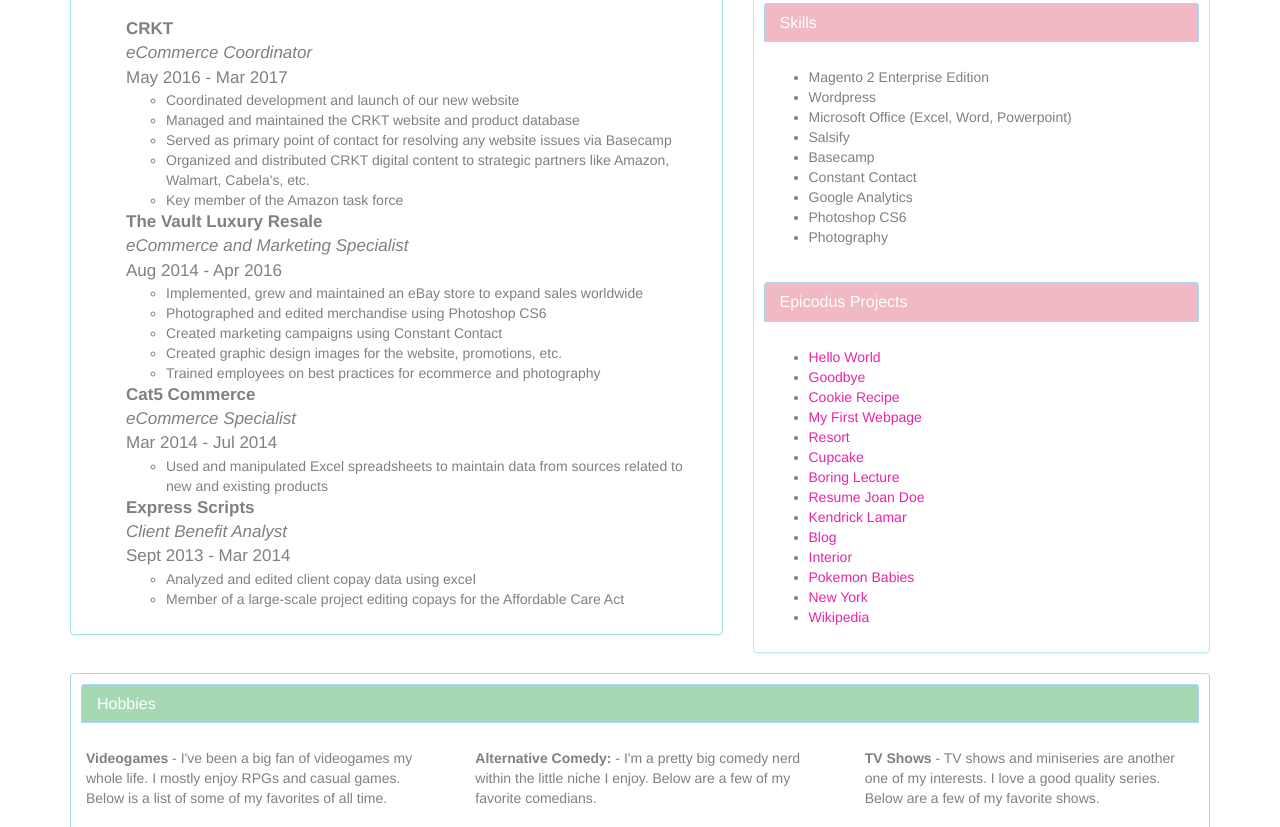
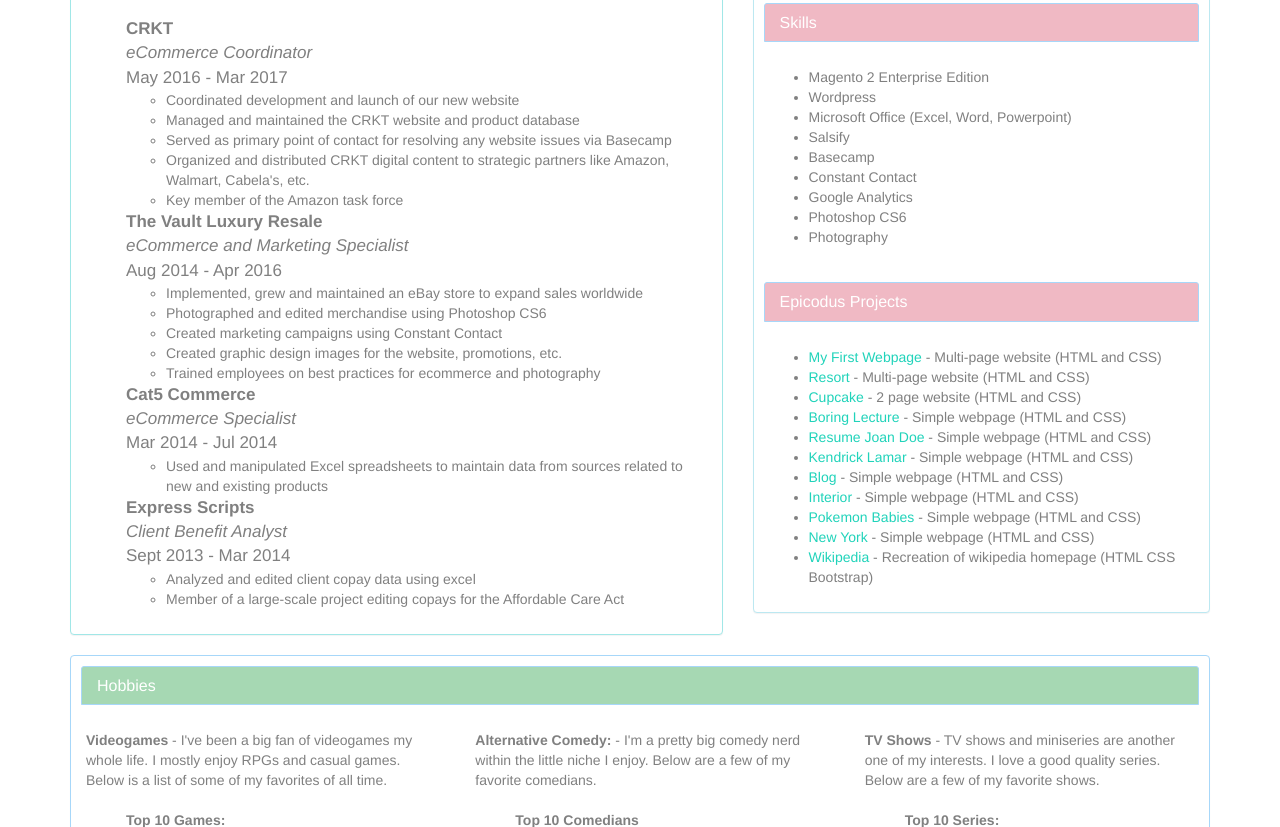
Before and after one commit to Sigtaba/portfolio, a plain HTML site: page index.html in a window 1280 px wide. Shown: the part 919-1746 px from the top of the page. Drawn offline with Linux system fonts and the light colour scheme.

Commit message:
add description to epicodus project links

```diff
--- a/css/styles.css
+++ b/css/styles.css
@@ -3,7 +3,7 @@ h2 {
 }
 
 a {
-  color: #EA25A8;
+  color: #20D3BA;
 }
 
 .job-title {
@@ -73,6 +73,6 @@ font-size: 18px;
 }
 
 .special {
-  color: #15DDD4;
+  color: #EA25A8;
   font-weight: bolder;
 }
--- a/index.html
+++ b/index.html
@@ -139,20 +139,17 @@
                 </div>
                   <div class="panel-body">
                     <ul>
-                      <li><a href="https://github.com/Sigtaba/hello-world">Hello World</a></li>
-                      <li><a href="https://github.com/Sigtaba/goodbye">Goodbye</a></li>
-                      <li><a href="https://github.com/Sigtaba/Cookie-Recipe">Cookie Recipe</a></li>
-                      <li><a href="https://github.com/Sigtaba/My-first-webpage">My First Webpage</a></li>
-                      <li><a href="https://github.com/Sigtaba/resort">Resort</a></li>
-                      <li><a href="https://github.com/Sigtaba/cupcake">Cupcake</a></li>
-                      <li><a href="https://github.com/Sigtaba/boring-lecture">Boring Lecture</a></li>
-                      <li><a href="https://github.com/Sigtaba/resume-joan-doe">Resume Joan Doe</a></li>
-                      <li><a href="https://github.com/Sigtaba/kendrick-lamar">Kendrick Lamar</a></li>
-                      <li><a href="https://github.com/Sigtaba/blog">Blog</a></li>
-                      <li><a href="https://github.com/Sigtaba/interior">Interior</a></li>
-                      <li><A href="https://github.com/Sigtaba/pokemon-babies">Pokemon Babies</a></li>
-                      <li><a href="https://github.com/Sigtaba/new-york">New York</a></li>
-                      <li><A href="https://github.com/Sigtaba/wikipedia">Wikipedia</a></li>
+                      <li><a href="https://github.com/Sigtaba/My-first-webpage">My First Webpage</a> - Multi-page website (HTML and CSS)</li>
+                      <li><a href="https://github.com/Sigtaba/resort">Resort</a> - Multi-page website (HTML and CSS)</li>
+                      <li><a href="https://github.com/Sigtaba/cupcake">Cupcake</a> - 2 page website (HTML and CSS)</li>
+                      <li><a href="https://github.com/Sigtaba/boring-lecture">Boring Lecture</a> - Simple webpage (HTML and CSS)</li>
+                      <li><a href="https://github.com/Sigtaba/resume-joan-doe">Resume Joan Doe</a> - Simple webpage (HTML and CSS)</li>
+                      <li><a href="https://github.com/Sigtaba/kendrick-lamar">Kendrick Lamar</a> - Simple webpage (HTML and CSS)</li>
+                      <li><a href="https://github.com/Sigtaba/blog">Blog</a> - Simple webpage (HTML and CSS)</li>
+                      <li><a href="https://github.com/Sigtaba/interior">Interior</a> - Simple webpage (HTML and CSS)</li>
+                      <li><A href="https://github.com/Sigtaba/pokemon-babies">Pokemon Babies</a> - Simple webpage (HTML and CSS)</li>
+                      <li><a href="https://github.com/Sigtaba/new-york">New York</a> - Simple webpage (HTML and CSS)</li>
+                      <li><A href="https://github.com/Sigtaba/wikipedia">Wikipedia</a> - Recreation of wikipedia homepage (HTML CSS Bootstrap)</li>
                     </ul>
                   </div>
                 </div>
```
